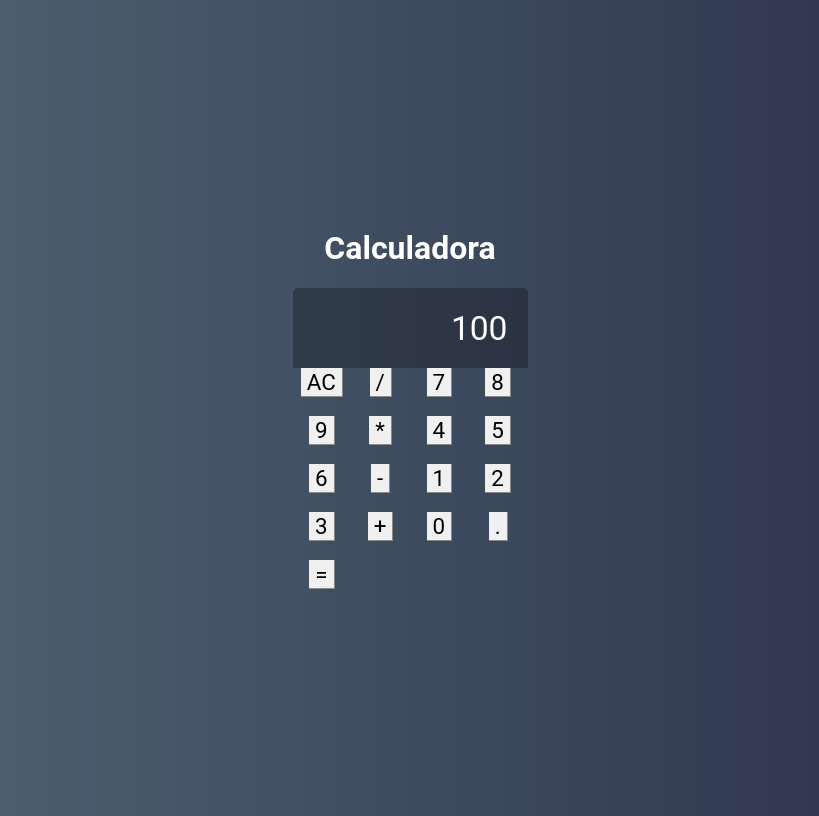
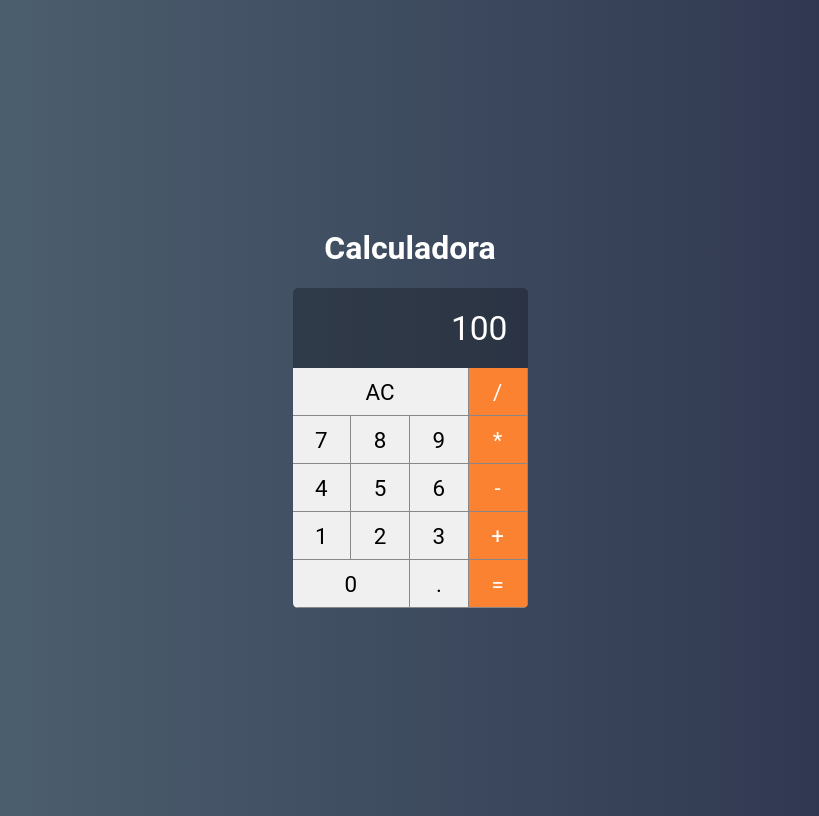
Before and after one commit to kauanaagostini/calculadora, a React (Create React App) app: page / in a window 1280 px wide. Shown: the whole page, without its empty margins (230-1049 px from the left). Built offline with nearby package versions, Linux system fonts and the light colour scheme.

Commit message:
criado funções para receber eventos de click, adequado css.

```diff
--- a/src/components/Button.css
+++ b/src/components/Button.css
@@ -11,3 +11,24 @@
 	border-bottom: var(--border-button);
 	outline: none;
 }
+
+.button:active {
+	background-color: #ccc;
+}
+
+.button.double {
+	grid-column: span 2;
+}
+
+.button.triple {
+	grid-column: span 3;
+}
+
+.button.operation {
+	background-color: #fa8231;
+	color: #fff;
+}
+
+.button.operation:active {
+	background-color: #fa8231cc;
+}
--- a/src/components/Button.jsx
+++ b/src/components/Button.jsx
@@ -3,9 +3,19 @@
 
 const Button = (props) => {
   return (
-    <div>
-      <button className="button">{props.label}</button>
-    </div>
+    <>
+      <button
+        className={`
+          button
+          ${props.operation ? 'operation' : ''}
+          ${props.double ? 'double' : ''}
+          ${props.triple ? 'triple' : ''}
+        `}
+        onClick={e => props.click && props.click(props.label)}
+      >
+        {props.label}
+      </button>
+    </>
   )
 }
 
--- a/src/main/Calculator.jsx
+++ b/src/main/Calculator.jsx
@@ -4,26 +4,39 @@
 import Display from '../components/Display';
 
 const Calculator = () => {
+
+  function clearMemory() {
+    console.log('limpar')
+  }
+
+  function setOperation(operation) {
+    console.log(operation)
+  }
+
+  function addDigit(n) {
+    console.log(n)
+  }
+
   return (
     <div className="calculator">
-      <Display value={100}/>
-      <Button label="AC" />
-      <Button label="/" />
-      <Button label="7" />
-      <Button label="8" />
-      <Button label="9" />
-      <Button label="*" />
-      <Button label="4" />
-      <Button label="5" />
-      <Button label="6" />
-      <Button label="-" />
-      <Button label="1" />
-      <Button label="2" />
-      <Button label="3" />
-      <Button label="+" />
-      <Button label="0" />
-      <Button label="." />
-      <Button label="=" />
+      <Display value={100} />
+      <Button label="AC" click={() => clearMemory()} triple />
+      <Button label="/" click={setOperation} operation />
+      <Button label="7" click={addDigit} />
+      <Button label="8" click={addDigit} />
+      <Button label="9" click={addDigit} />
+      <Button label="*" click={setOperation} operation />
+      <Button label="4" click={addDigit} />
+      <Button label="5" click={addDigit} />
+      <Button label="6" click={addDigit} />
+      <Button label="-" click={setOperation} operation />
+      <Button label="1" click={addDigit} />
+      <Button label="2" click={addDigit} />
+      <Button label="3" click={addDigit} />
+      <Button label="+" click={setOperation} operation />
+      <Button label="0" click={addDigit} double />
+      <Button label="." click={addDigit} />
+      <Button label="=" click={setOperation} operation />
     </div>
   )
 }
```
